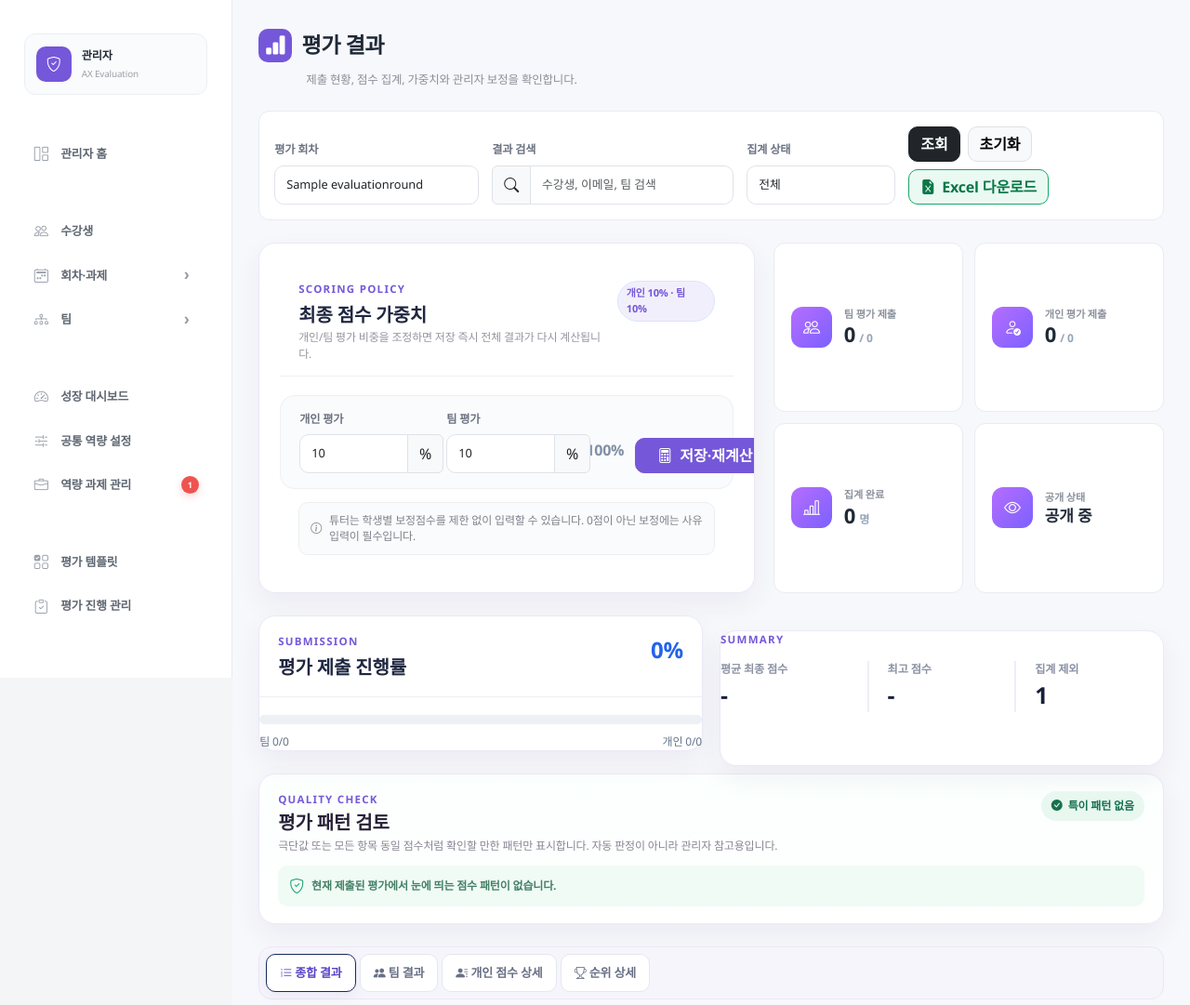
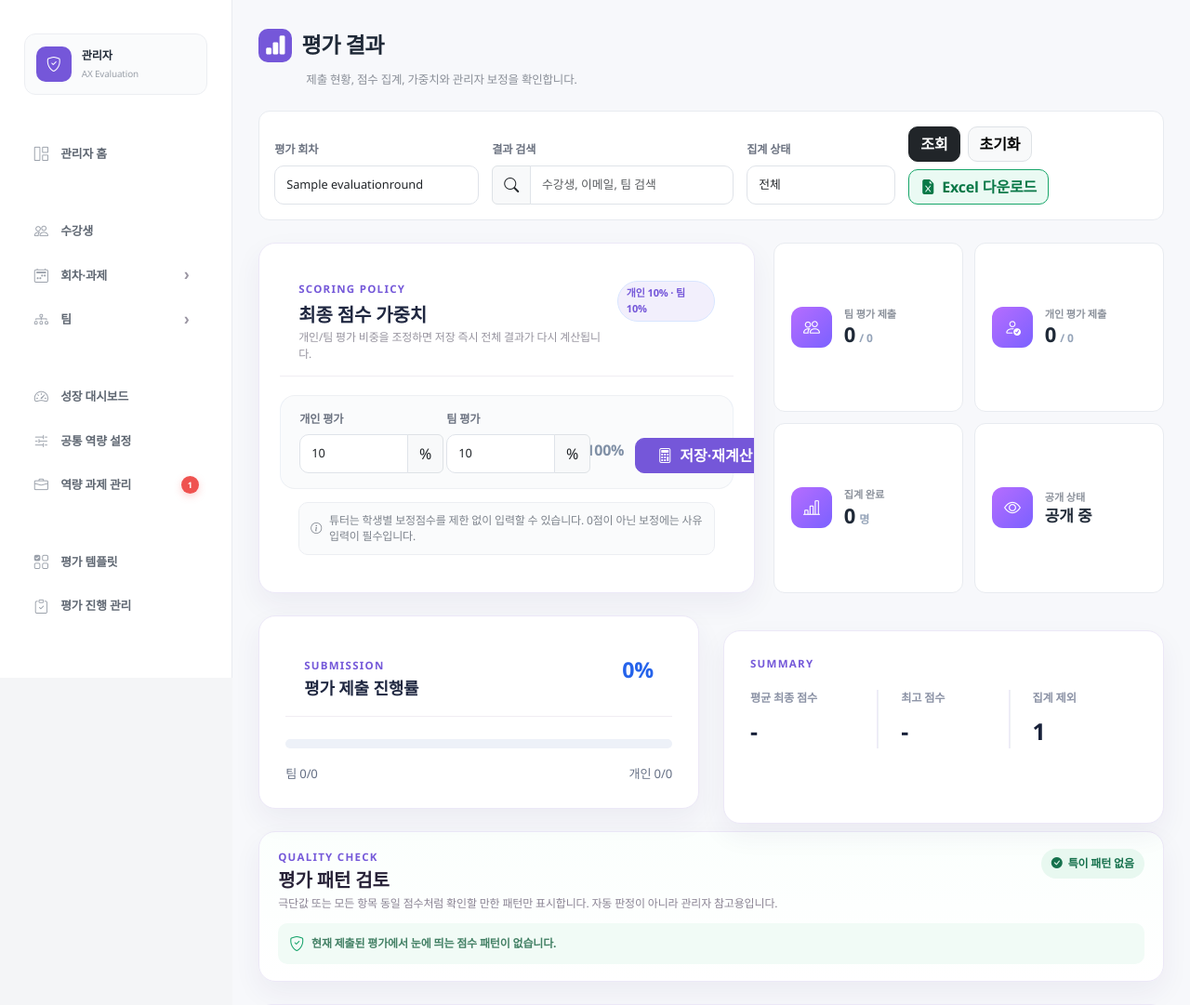
Before and after one commit to cyw0927/ai_team3project_login_system, a Django app: page /management/evaluation-results/ in a window 1280 px wide. Shown: the part 71-1152 px from the top of the page at 93% size. Run offline with Django 5.2, Linux system fonts and the light colour scheme; a user stored in the database is signed in; tables that the repository leaves empty hold one stand-in row (values such as "Sample post"); data that the repository does not hold is empty.

Commit message:
style: add breathing room to result overview cards

```diff
--- a/static/css/admin_enhancements.css
+++ b/static/css/admin_enhancements.css
@@ -188,12 +188,89 @@
   display: grid !important;
   grid-template-columns: repeat(2, minmax(0, 1fr)) !important;
   align-items: stretch !important;
-  gap: 18px !important;
+  gap: 26px !important;
+  margin-top: 8px;
 }
 .result-overview-two-column > .ax-work-card {
   min-width: 0;
   height: 100%;
 }
+
+/* Submission + Summary cards: match the breathing room used elsewhere in the admin UI. */
+.result-overview-two-column .result-progress-card,
+.result-overview-two-column .result-highlight-card {
+  min-height: 190px;
+  padding: 26px 28px !important;
+  overflow: hidden;
+}
+.result-overview-two-column .section-eyebrow {
+  margin-bottom: 6px;
+}
+.result-overview-two-column .section-heading-row {
+  margin-bottom: 24px;
+  align-items: flex-start;
+}
+.result-overview-two-column .section-heading-row h5 {
+  margin: 0;
+  font-size: 1.12rem;
+}
+.result-progress-number {
+  padding-top: 2px;
+  font-size: 1.45rem !important;
+  line-height: 1;
+}
+.result-progress-track {
+  margin: 6px 0 18px !important;
+  height: 10px !important;
+  border-radius: 999px;
+  overflow: hidden;
+  background: #edf1f8;
+}
+.result-progress-track > span {
+  display: block;
+  height: 100%;
+  border-radius: inherit;
+}
+.result-progress-caption {
+  display: flex;
+  align-items: center;
+  justify-content: space-between;
+  gap: 24px;
+  color: #667085;
+  font-size: .82rem;
+}
+.result-highlight-card > .section-eyebrow {
+  margin-bottom: 20px;
+}
+.result-highlight-row {
+  display: grid !important;
+  grid-template-columns: repeat(3, minmax(0, 1fr));
+  align-items: center;
+  min-height: 62px;
+  margin: 0 -4px;
+}
+.result-highlight-row > div {
+  min-width: 0;
+  padding: 0 24px;
+}
+.result-highlight-row > div:first-child {
+  padding-left: 4px;
+}
+.result-highlight-row > div:last-child {
+  padding-right: 4px;
+}
+.result-highlight-row span,
+.result-highlight-row strong {
+  display: block;
+}
+.result-highlight-row span {
+  margin-bottom: 8px;
+}
+.result-top-student {
+  margin-top: 24px !important;
+  padding: 10px 14px;
+}
+
 .result-toolbar-buttons {
   align-items: end;
   flex-wrap: wrap;
@@ -325,6 +402,12 @@
   .result-highlight-row > div { padding: 0 10px; }
   .result-overview-grid.result-overview-two-column {
     grid-template-columns: 1fr !important;
+    gap: 16px !important;
+  }
+  .result-overview-two-column .result-progress-card,
+  .result-overview-two-column .result-highlight-card {
+    min-height: auto;
+    padding: 22px !important;
   }
   .template-mini-stats {
     grid-template-columns: repeat(2, minmax(0, 1fr)) !important;
```
